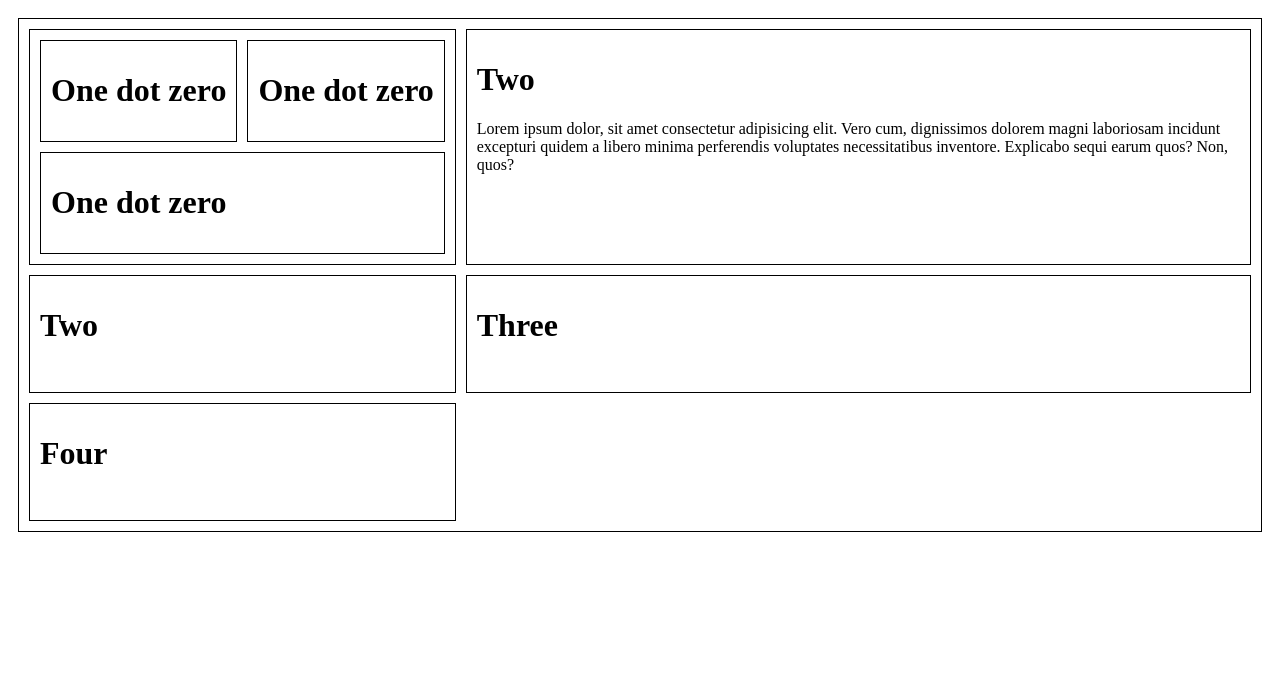
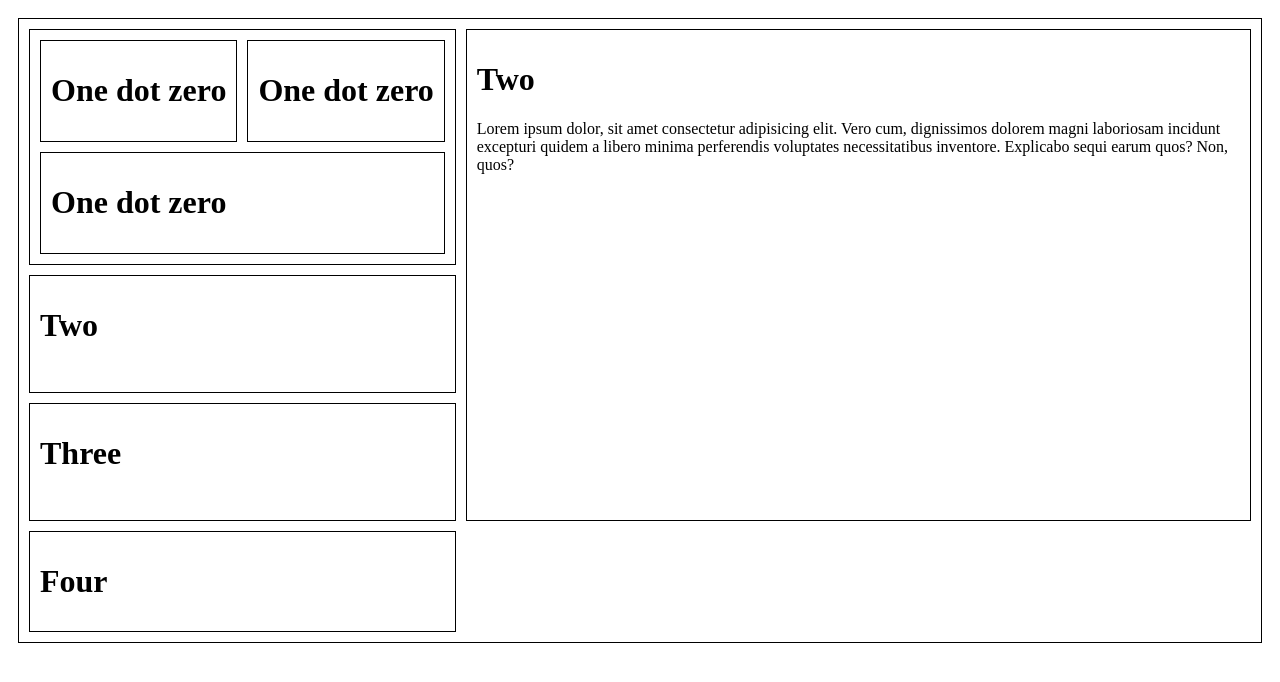
Before and after one commit to sarah-hs/practice-layouts, a plain HTML site: page layout_A.html in a window 1280 px wide. Drawn offline with Linux system fonts and the light colour scheme.

Commit message:
Update styles.css

```diff
--- a/styles.css
+++ b/styles.css
@@ -29,4 +29,5 @@ div {
 .rowspan {
   grid-column-start: 2;
   grid-row-start: 1;
+  grid-row-end: 4;
 }
```
